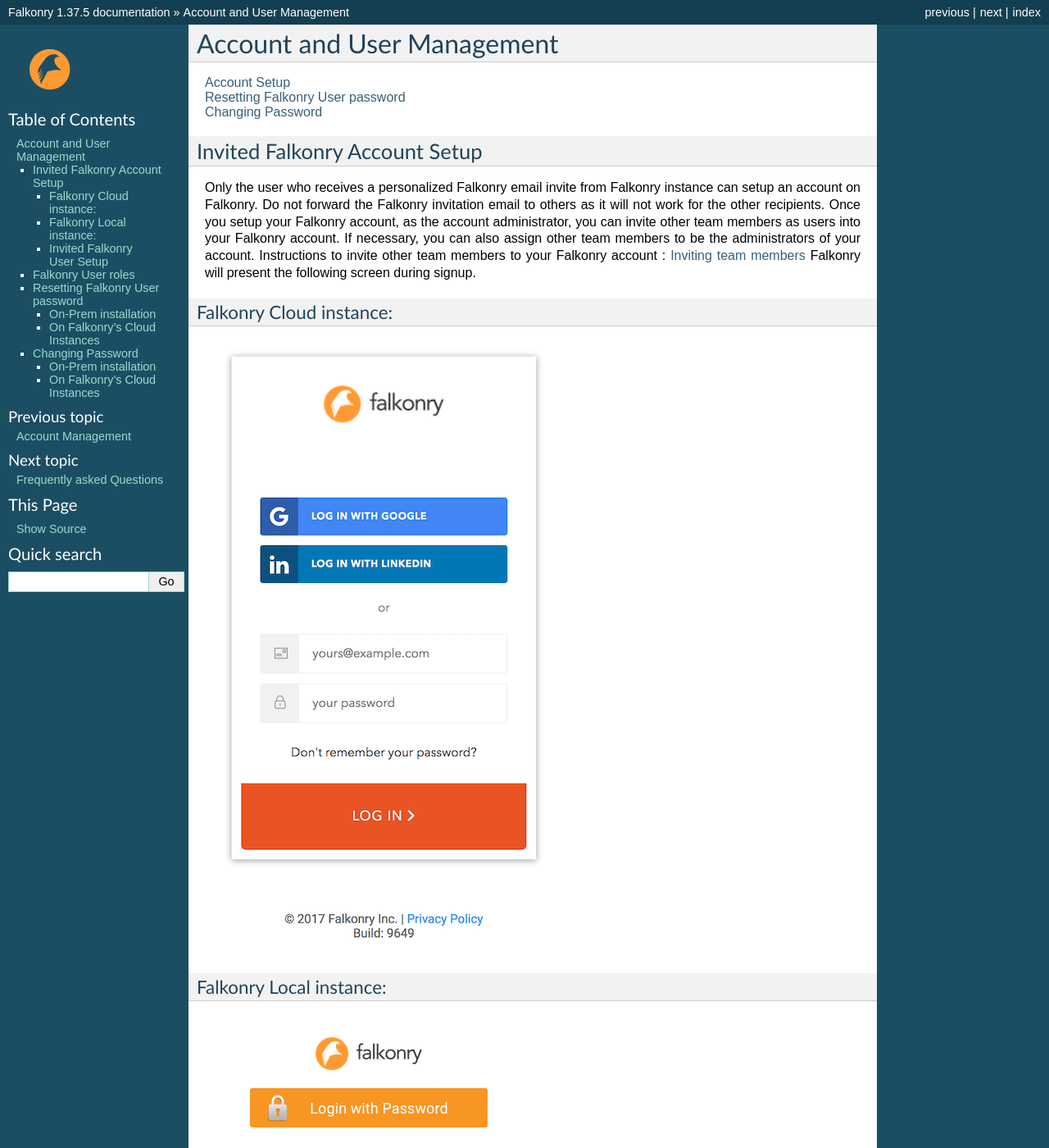
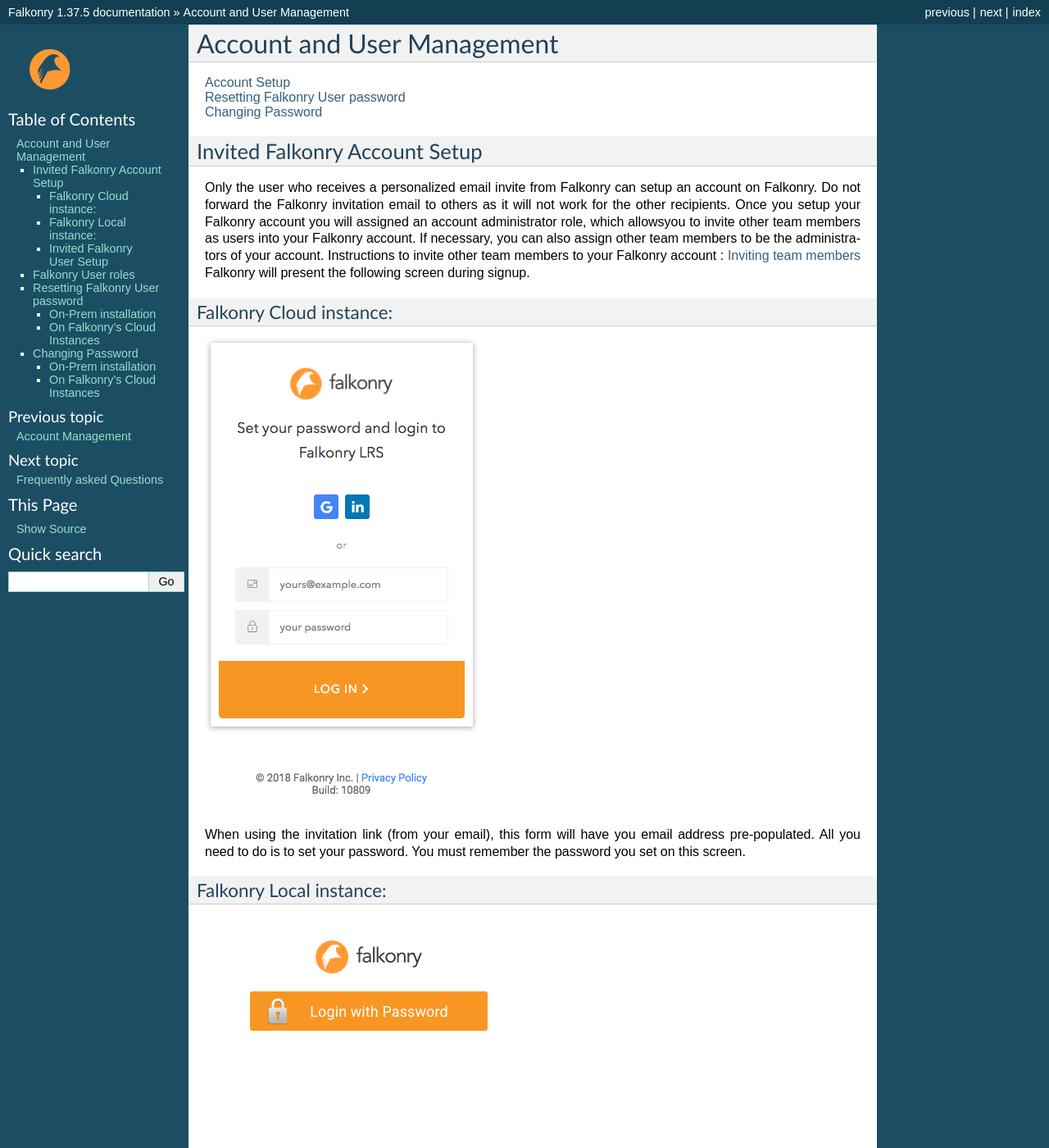
Before and after one commit to suhas-mehta/support, a Sphinx documentation site: the page built from docs/account/index.rst, in a window 1280 px wide and 1400 px high. Shown: the whole window at 82% size. Built offline with Sphinx 7.4.7, drawn with Linux system fonts in a browser that asks for light colours; pages that are not in the unit, such as notebooks, are missing from menus; some of the changed text lies outside the part shown.

Commit message:
Updating the signup images

```diff
--- a/docs/account/index.rst
+++ b/docs/account/index.rst
@@ -13,7 +13,7 @@
 Invited Falkonry Account Setup
 -------------------------------
 
-Only the user who receives a personalized Falkonry email invite from Falkonry instance can setup an account on Falkonry.  Do not forward the Falkonry invitation email to others as it will not work for the other recipients.  Once you setup your Falkonry account, as the account administrator, you can invite other team members as users into your Falkonry account.  If necessary, you can also assign other team members to be the administrators of your account.
+Only the user who receives a personalized email invite from Falkonry can setup an account on Falkonry. Do not forward the Falkonry invitation email to others as it will not work for the other recipients. Once you setup your Falkonry account you will assigned an account administrator role, which allowsyou to invite other team members as users into your Falkonry account. If necessary, you can also assign other team members to be the administrators of your account.
 Instructions to invite other team members to your Falkonry account : `Inviting team members <http://help.falkonry.com/en/latest/using/accounts.html>`_
 Falkonry will present the following screen during signup.
 
@@ -21,6 +21,8 @@
 ^^^^^^^^^^^^^^^^^^^^^^^^
 
 .. image:: images/google_login.png
+
+When using the invitation link (from your email), this form will have you email address pre-populated. All you need to do is to set your password. You must remember the password you set on this screen.
 
 
 Falkonry Local instance:
@@ -35,17 +37,13 @@
 
 
 During signup you will be asked for the password only once.  Please remember this password for your future logins into Falkonry.  If you use any other email id than where you received Falkonry invite, your signup will not work.
-If Falkonry is not responding after you selected “YES” on *Master Services Agreement*:
-
-.. image:: images/MEA.png
-
 
 In the browser, type the Falkonry service URL supplied to you and signup using your email and a password.  If you still can’t signup, contact Falkonry customer support.
 
 1. You did not receive the email even when the invitation is sent:
 Use Falkonry service URL followed by “/signup” in your browser and signup using the email used in the Falkonry invite and a password.
 
-2. If you still can’t signup, or do not have Falkonry service URL, for a local Falkonry instance contact your Falkonry system administrator.
+2. If you still can’t signup, or do not have Falkonry service URL, for a local Falkonry instance contact your local Falkonry system administrator.
 For Falkonry cloud instance contact Falkonry customer support.
 
 
@@ -121,7 +119,7 @@
 On Falkonry’s Cloud Instances
 ^^^^^^^^^^^^^^^^^^^^^^^^^^^^^^
 
-.. image:: images/google_login.png
+.. image:: images/google_login2.png
 
 
 1. On the login page click “Don’t remember your password?” link.
```
Also changed, not shown: docs/account/images/google_login.png, docs/account/images/google_login2.png (added), docs/account/images/send_email.png, 1 other file.
